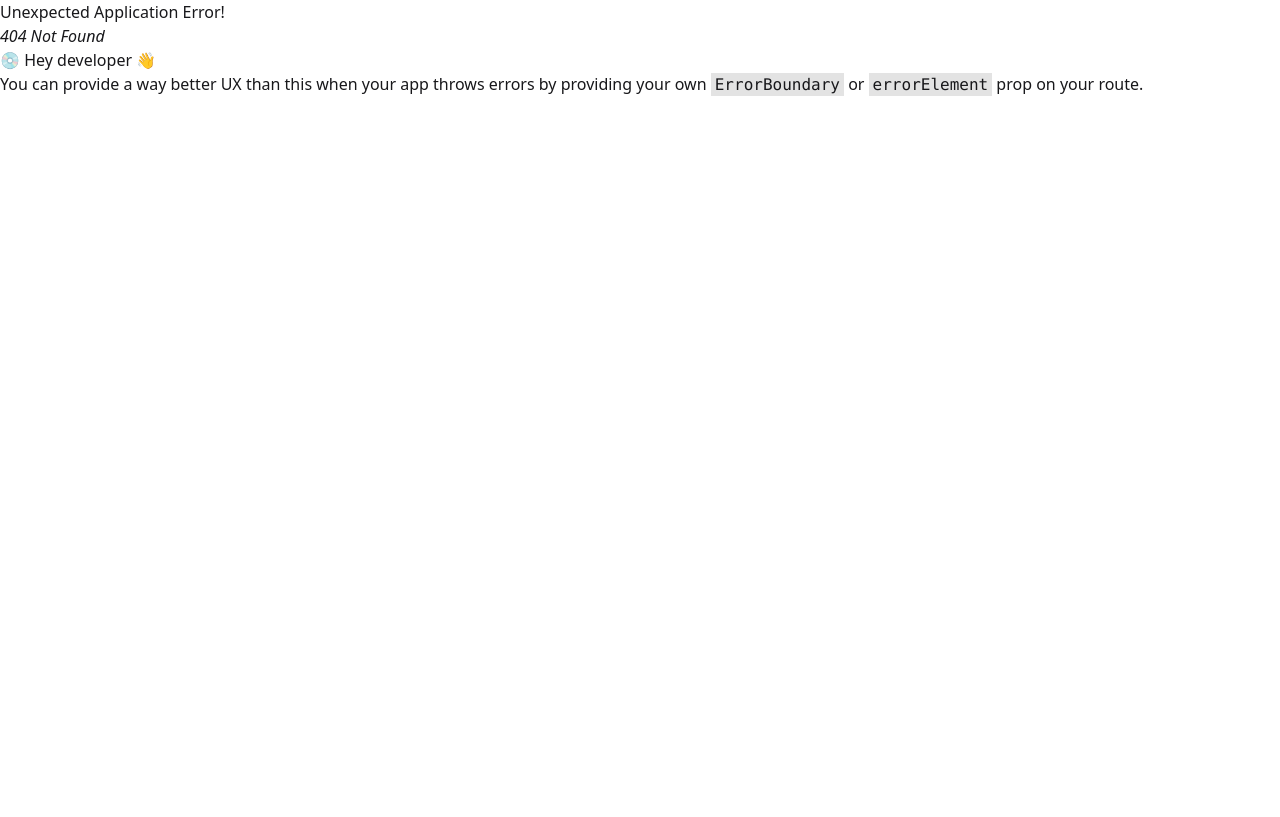
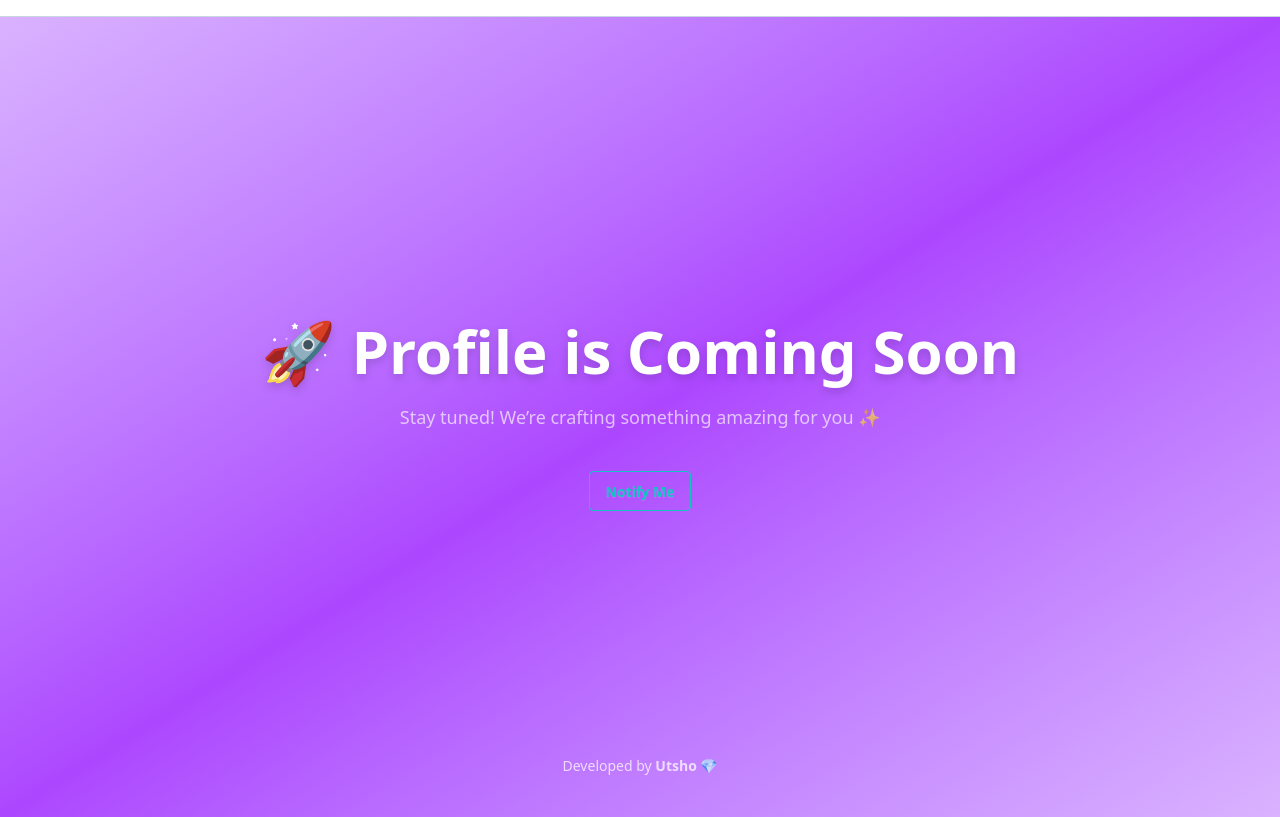
Before and after one commit to samibyte/firebase-auth, a React (Vite) app: page /profile in a window 1280 px wide. Before the commit this address had no page. Built offline with nearby package versions, Linux system fonts and the light colour scheme.

Commit message:
Add layout, design and pages

```diff
--- /dev/null
+++ b/src/Components/MyContainer.jsx
@@ -0,0 +1,7 @@
+import React from "react";
+
+const MyContainer = () => {
+  return <div></div>;
+};
+
+export default MyContainer;
--- /dev/null
+++ b/src/Components/Navbar.jsx
@@ -0,0 +1,34 @@
+import { Link, NavLink } from "react-router";
+import logo from "../assets/img/firebase-logo.png";
+import MyContainer from "./MyContainer";
+import MyLink from "./MyLink";
+// import MyLink from "./MyLink";
+
+const Navbar = () => {
+  return (
+    <div className="bg-slate-100f py-2 border-b border-b-slate-300 ">
+      <MyContainer className="flex items-center justify-between">
+        <figure>
+          <img src={logo} className="w-[55px]" />
+        </figure>
+        <ul className="flex items-center gap-2">
+          <li>
+            <MyLink to={"/"}>Home</MyLink>
+          </li>
+          <li>
+            <MyLink to={"/about-us"}>About US</MyLink>
+          </li>
+          <li>
+            <MyLink to={"/profile"}>Profile</MyLink>
+          </li>
+        </ul>
+
+        <button className="bg-purple-500 text-white px-4 py-2 rounded-md font-semibold cursor-pointer">
+          <Link to={"/signin"}>Sign in</Link>
+        </button>
+      </MyContainer>
+    </div>
+  );
+};
+
+export default Navbar;
--- a/src/Layouts/Root.jsx
+++ b/src/Layouts/Root.jsx
@@ -1,9 +1,13 @@
 import { Outlet } from "react-router";
 import { ToastContainer } from "react-toastify";
+import Navbar from "../Components/Navbar";
 
 const Root = () => {
   return (
     <>
+      <header>
+        <Navbar />
+      </header>
       <Outlet />
       <ToastContainer />
     </>
--- /dev/null
+++ b/src/Pages/AboutUs.jsx
@@ -0,0 +1,38 @@
+import { toast } from "react-toastify";
+
+const AboutUs = () => {
+  const handleNotify = () => {
+    toast.success("🎉 You’ll be notified when the About Us page is ready!", {
+      position: "top-center",
+      autoClose: 3000,
+      theme: "colored",
+    });
+  };
+
+  return (
+    <div className="min-h-screen flex flex-col justify-center items-center bg-gradient-to-br from-purple-300 via-purple-500 to-purple-300 text-center">
+      <h1 className="text-5xl md:text-6xl font-bold text-white animate-bounce drop-shadow-lg">
+        🚀 About Us page is Coming Soon
+      </h1>
+
+      <p className="mt-5 text-lg text-white/90 animate-pulse">
+        Stay tuned! We’re crafting something amazing for you ✨
+      </p>
+
+      <div className="mt-10">
+        <button
+          onClick={handleNotify}
+          className="btn btn-outline btn-accent animate-[pulse_2s_infinite]"
+        >
+          Notify Me
+        </button>
+      </div>
+
+      <div className="absolute bottom-6 text-white text-sm animate-pulse">
+        Developed by <span className="font-bold">Utsho 💎</span>
+      </div>
+    </div>
+  );
+};
+
+export default AboutUs;
--- /dev/null
+++ b/src/Pages/Profile.jsx
@@ -0,0 +1,38 @@
+import { toast } from "react-toastify";
+
+const Profile = () => {
+  const handleNotify = () => {
+    toast.success("🎉 You’ll be notified when the profile is ready!", {
+      position: "top-center",
+      autoClose: 3000,
+      theme: "colored",
+    });
+  };
+
+  return (
+    <div className="min-h-screen flex flex-col justify-center items-center bg-gradient-to-br from-purple-300 via-purple-500 to-purple-300 text-center">
+      <h1 className="text-5xl md:text-6xl font-bold text-white animate-bounce drop-shadow-lg">
+        🚀 Profile is Coming Soon
+      </h1>
+
+      <p className="mt-5 text-lg text-white/90 animate-pulse">
+        Stay tuned! We’re crafting something amazing for you ✨
+      </p>
+
+      <div className="mt-10">
+        <button
+          onClick={handleNotify}
+          className="btn btn-outline btn-accent animate-[pulse_2s_infinite]"
+        >
+          Notify Me
+        </button>
+      </div>
+
+      <div className="absolute bottom-6 text-white text-sm animate-pulse">
+        Developed by <span className="font-bold">Utsho 💎</span>
+      </div>
+    </div>
+  );
+};
+
+export default Profile;
--- a/src/Routes/Route.jsx
+++ b/src/Routes/Route.jsx
@@ -1,6 +1,8 @@
 import { createBrowserRouter } from "react-router";
 import Root from "../Layouts/Root";
 import Home from "../Pages/Home";
+import AboutUs from "../Pages/AboutUs";
+import Profile from "../Pages/Profile";
 
 const router = createBrowserRouter([
   {
@@ -11,6 +13,14 @@
         index: true,
         Component: Home,
       },
+      {
+        path: "/about-us",
+        Component: AboutUs,
+      },
+      {
+        path: "/profile",
+        Component: Profile,
+      },
     ],
   },
 ]);
```
Also changed, not shown: src/assets/img/firebase-logo.png (added).
